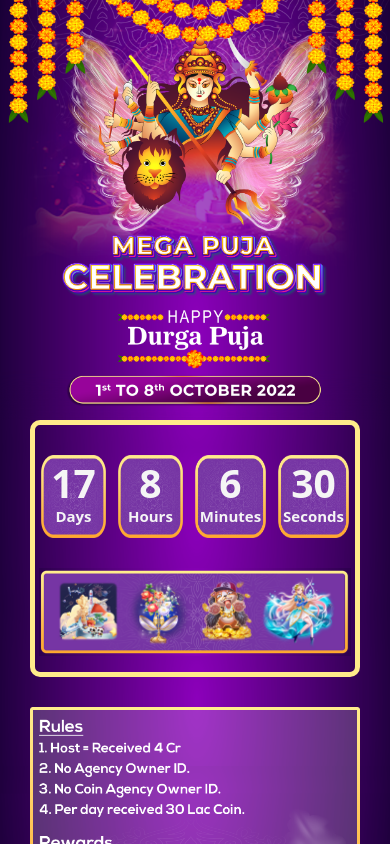
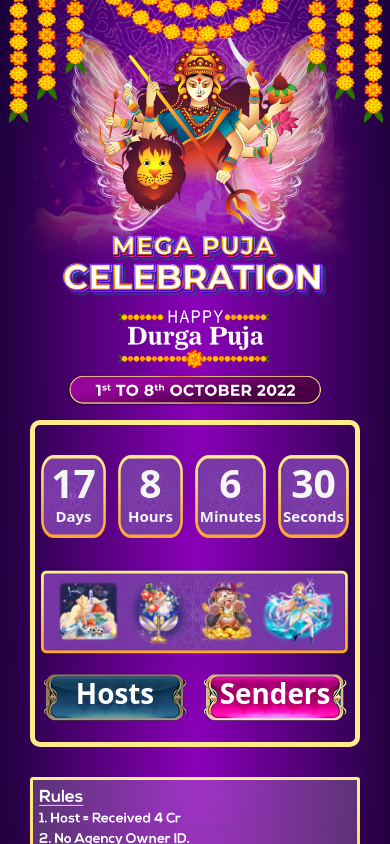
Before and after one commit to Mr-Shamuel/Puja-Template, a React (Create React App) app: page / in a window 390 px wide. Shown: the top 844 px of the page. Built offline with nearby package versions, Linux system fonts and the light colour scheme.

Commit message:
user type added

```diff
--- a/src/Components/Home/Home.js
+++ b/src/Components/Home/Home.js
@@ -55,7 +55,8 @@ const Home = () => {
                     timerSeconds={timerSeconds}
                 ></Time>
                 <Category></Category>
-                {/* <UserType></UserType>
+                <UserType></UserType>
+                {/*
                 <Profile></Profile> */}
 
             </div>
--- a/src/Components/UserType/UserType.css
+++ b/src/Components/UserType/UserType.css
@@ -5,35 +5,43 @@
   justify-content: space-between;
 }
 
-.host h1,
-.sender h1 {
-  display: flex;
-  align-items: center;
-  justify-content: center;
-  font-size: 60px;
-  font-weight: bolder;
-}
 .host {
   background-image: url("../../../src//image/inactive_button.png");
   background-repeat: no-repeat;
   background-position: center;
+  background-size: 90%;
   text-align: center;
+  height: 100px;
   width: 100%;
-  height: 200px;
   display: flex;
   align-items: center;
   justify-content: center;
   cursor: pointer;
 }
+
 .sender {
   background-image: url("../../../src//image/active_button.png");
   background-repeat: no-repeat;
   background-position: center;
   text-align: center;
   width: 100%;
-  height: 200px;
+  height: 100px;
   display: flex;
   align-items: center;
   justify-content: center;
   cursor: pointer;
+  background-size: 90%;
 }
+
+.host h1,
+.sender h1 {
+  font-weight: bolder;
+}
+
+@media only screen and (min-width: 320px) and (max-width: 420px) {
+  .host,
+  .sender {
+    height: 50px;
+    margin-bottom: 20px;
+  }
+}
```
